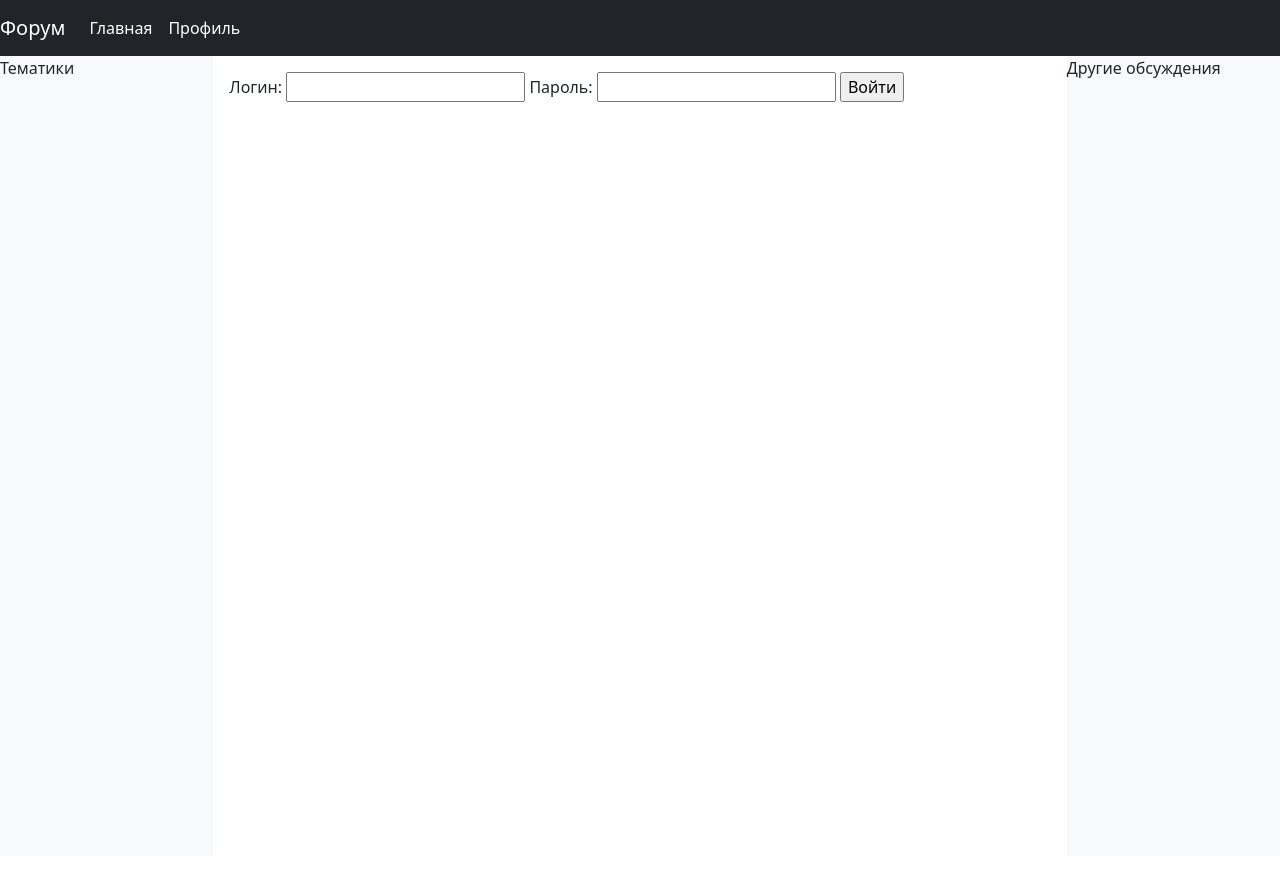
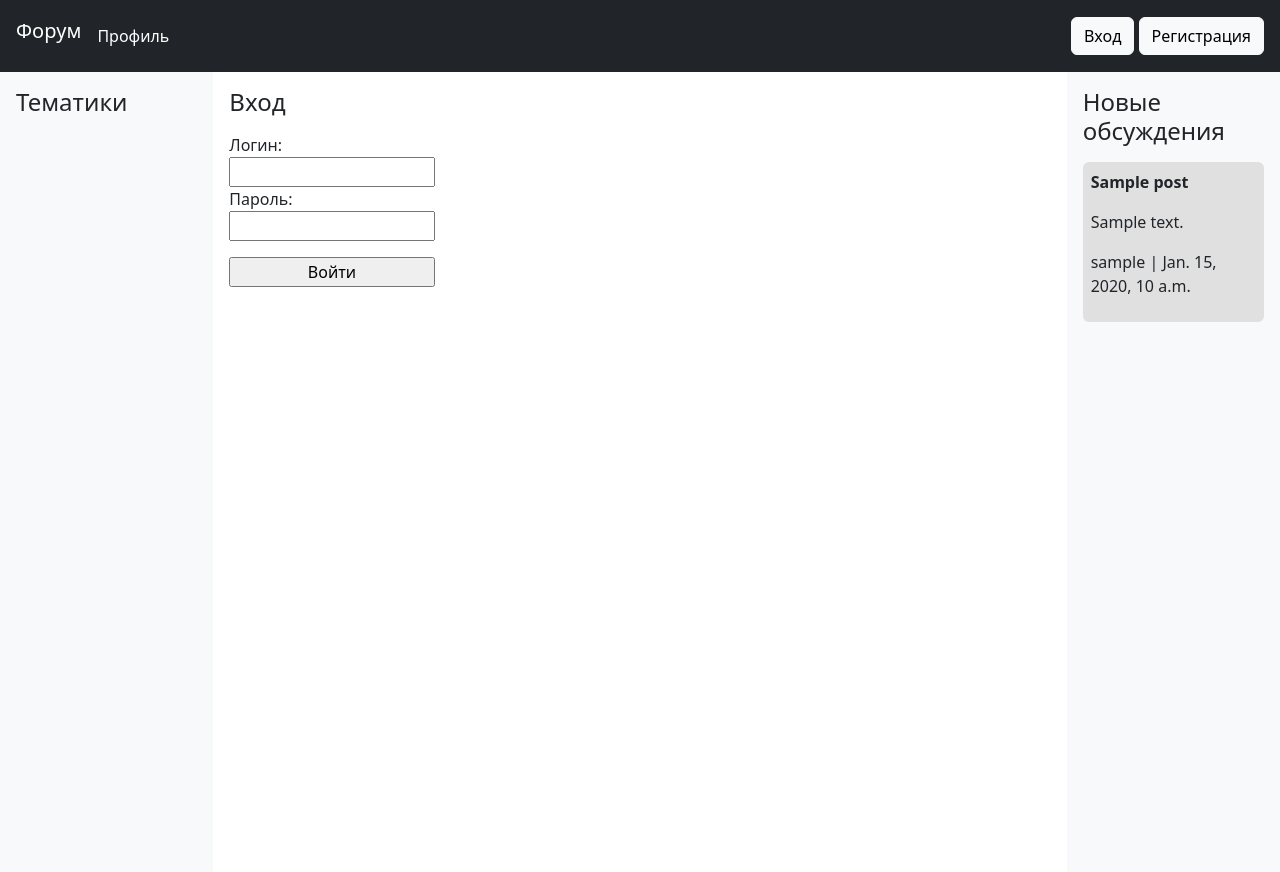
Before and after one commit to M4yDD4y/forum-django, a Django app: page /login in a window 1280 px wide. Before the commit the page ends 102 px from the top, so only its background shows below. Run offline with Django 4.2, Linux system fonts and the light colour scheme; tables that the repository leaves empty hold one stand-in row (values such as "Sample post"); some libraries are stand-ins or nearby versions.

Commit message:
пу пу пуу

```diff
--- a/forum/forum/urls.py
+++ b/forum/forum/urls.py
@@ -21,6 +21,7 @@ from forumapp import views
 urlpatterns = [
     path('', views.index, name='index'),
     path('login', views.login, name='login'),
+    path('logout', views.logout, name='logout'),
     path('view/<int:postid>', views.view, name='view'),
     path('create', views.create, name='create'),
     path('admin/', admin.site.urls),
--- a/forum/forumapp/views.py
+++ b/forum/forumapp/views.py
@@ -8,8 +8,12 @@ from .models import Post
 
 # Create your views here.
 
+def get_posts():
+    return Post.objects.reverse()[:5]
+
 def index(request):
-    return render(request, 'index.html')
+    return render(request, 'index.html',
+                  {'posts': get_posts()})
 
 def login(request):
     if request.method == 'POST':
@@ -19,15 +23,18 @@ def login(request):
                                      password=loginForm.cleaned_data['password'])
             if user is not None:
                 auth.login(request, user)
-                return render(request, 'index.html')
+                return render(request, 'index.html',
+                              {'posts': get_posts()})
             else:
                 loginForm.add_error(None, ValidationError('Ошибка логина или пароля.'))
                 return render(request, 'login.html',
-                              {'form': loginForm})
+                              {'form': loginForm,
+                               'posts': get_posts()})
     else:
         loginForm = Login()
     return render(request, 'login.html',
-                  {"form": loginForm})
+                  {"form": loginForm,
+                   'posts': get_posts()})
 
 def create(request: HttpRequest):
     if request.method == 'POST':
@@ -46,9 +53,15 @@ def create(request: HttpRequest):
     else:
         form = Create()
         return render(request, 'createpost.html',
-                      {'form': form})
+                      {'form': form,
+                       'posts': get_posts()})
 
 def view(request, postid):
     post = Post.objects.get(id=postid)
     return render(request, 'viewpost.html',
-                  {'post': post})
+                  {'post': post,
+                   'posts': get_posts()})
+
+def logout(request):
+    auth.logout(request)
+    return redirect('index')
--- a/forum/templates/base.html
+++ b/forum/templates/base.html
@@ -9,29 +9,45 @@
         <script defer src="{% static 'js/bootstrap.bundle.min.js' %}"></script>
     </head>
     <body class="h-100">
-        <nav class="navbar bg-dark navbar-expand-md">
-            <div class="navbar-header">
-                <a class="navbar-brand text-white" href="#">Форум</a>
+        <nav class="navbar bg-dark flex-md-row p-3">
+            <div class="d-flex justify-content-center">
+                <div class="navbar-header">
+                    <a class="navbar-brand text-white font-weight-bolder" href="{% url 'index' %}">Форум</a>
+                </div>
+                <ul class="nav navbar-nav">
+                    <li class="nav-item"><a class="nav-link text-white" href="{% url 'login' %}">Профиль</a></li>
+                </ul>
             </div>
-            <ul class="nav navbar-nav">
-                <li class="nav-item"><a class="nav-link text-white" href="{% url 'index' %}">Главная</a></li>
-                <li class="nav-item"><a class="nav-link text-white" href="{% url 'login' %}">Профиль</a></li>
-            </ul>
-            <span class="nav-text text-white">
-                {% if user %}
-                    {{ user.username }}
+            <div class="float-end">
+                {% if user.is_authenticated %}
+                    <a href="{% url 'logout' %}" class="btn btn-light">Выйти</a>
+                    <span class="nav-text text-white ms-3">{{ user.username }}</span>
                 {% else %}
-                    Гость
+                    <a href="{% url 'login' %}" class="btn btn-light">Вход</a>
+                    <a href="#" class="btn btn-light">Регистрация</a>
                 {% endif %}
-            </span>
+            </div>
         </nav>
         <div class="d-flex h-100">
-            <div class="col-md-2 bg-light">Тематики</div>
+            <div class="col-md-2 bg-light p-3">
+                <h4 class="mb-3">Тематики</h4>
+            </div>
             <div class="col-md-8 p-3">
                 {% block content %}
                 {% endblock content %}
             </div>
-            <div class="col-md-2 bg-light">Другие обсуждения</div>
+            <div class="col-md-2 bg-light p-3">
+                <h4 class="mb-3">Новые обсуждения</h4>
+                {% for post in posts %}
+                <a style="text-decoration: none;" class="text-dark" href="{% url 'view' post.id %}">
+                <div class="rounded p-2 mb-3" style="background: #e0e0e0;">
+                    <p style="font-weight: bold;">{{post.title}}</p>
+                    <p>{{post.content}}</p>
+                    <p>{{post.author}} | {{post.date}}</p>
+                </div>
+                </a>
+                {% endfor %}
+            </div>
         </div>
     </body>
 </html>
--- a/forum/templates/login.html
+++ b/forum/templates/login.html
@@ -3,7 +3,8 @@
 Вход
 {% endblock title %}
 {% block content %}
-<form method="POST">
+<h4 class="mb-3">Вход</h4>
+<form method="POST" class="d-flex flex-column w-25">
     {% csrf_token %}
     {{ form }}
     {% if form.errors %}
@@ -13,6 +14,6 @@
             {% endfor %}
         {% endfor %}
     {% endif %}
-    <input class="btn-dark" type="submit" value="Войти">
+    <input class="btn-dark mt-3" type="submit" value="Войти">
 </form>
 {% endblock content %}
```
